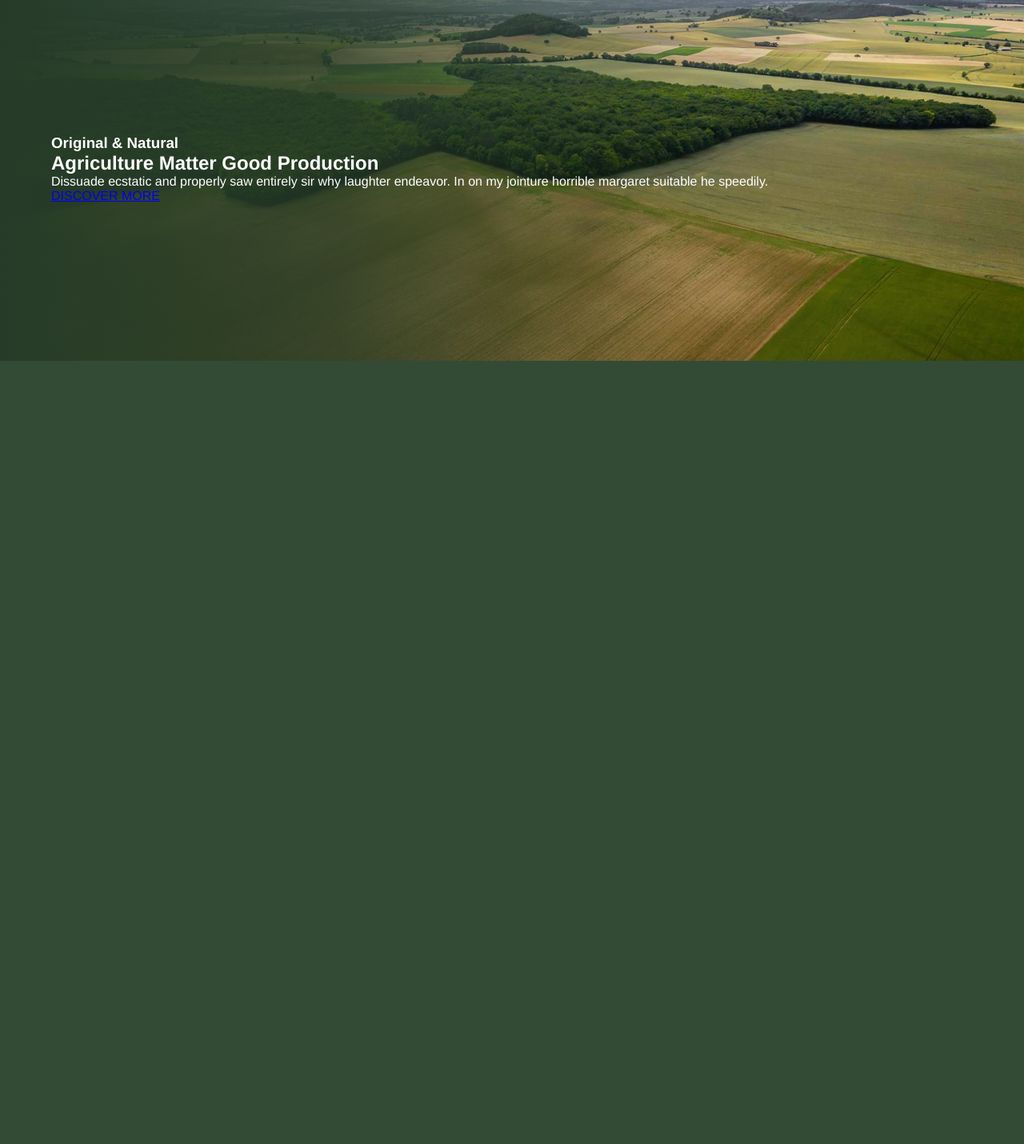
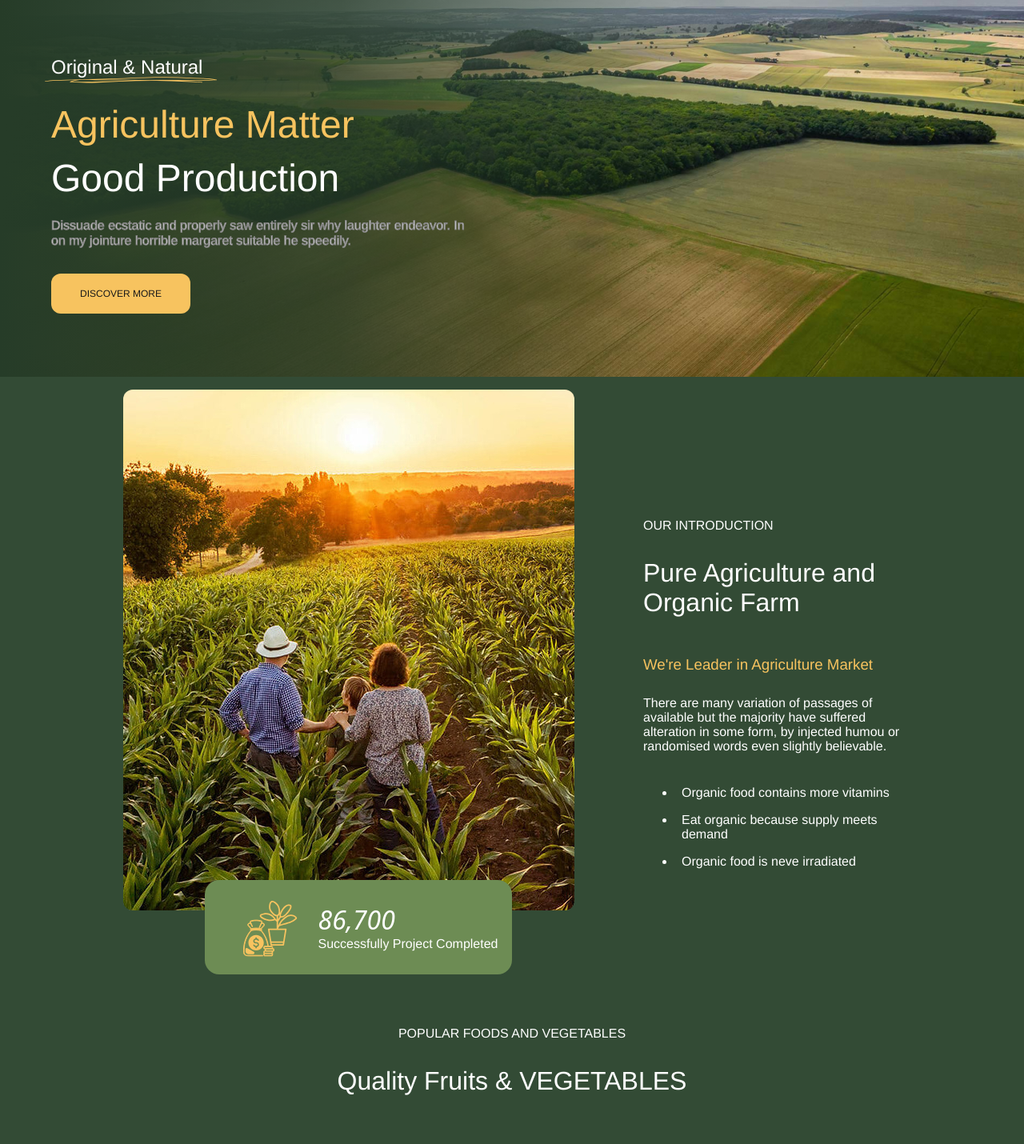
Before and after one commit to KinzaaSheikh/Smart-Agro, a plain HTML site: page index.html in a window 1280 px wide. Shown: the part 85-1515 px from the top of the page at 80% size. Before the commit the page ends 800 px from the top, so only its background shows below. Drawn offline with Linux system fonts and the light colour scheme.

Commit message:
Another section done

```diff
--- a/index.html
+++ b/index.html
@@ -35,5 +35,37 @@
         </div>
        </section>
     </header>
+    <div class="intro">
+        <div class="image">
+            <img src="image 6.jpg" alt="">
+            <div class="details">
+                <img src="icon.svg" alt="">
+                <div class="projects">
+                    <h1>86,700</h1>
+                    <p>Successfully Project Completed</p>
+                </div>
+            </div>
+        </div>
+        <div class="content">
+            <h4>OUR INTRODUCTION</h4>
+            <h2>Pure Agriculture and Organic Farm</h2>
+            <h3>We're Leader in Agriculture Market</h3>
+            <p>There are many variation of passages of available but the majority have suffered alteration in some form, by injected humou or randomised words even slightly believable.</p>
+            <ul>
+                <li>Organic food contains more vitamins</li>
+                <li>Eat organic because supply meets demand</li>
+                <li>Organic food is neve irradiated</li>
+            </ul>
+        </div>
+    </div>
+    <div class="categories">
+        <div class="heading">
+            <h4>POPULAR FOODS AND VEGETABLES</h4>
+            <h2>Quality Fruits & VEGETABLES</h2>
+        </div>
+        <div class="fruits">
+
+        </div>
+    </div>
 </body>
 </html>
--- a/style.css
+++ b/style.css
@@ -3,18 +3,21 @@
     padding: auto;
     margin: 0;
     box-sizing: border-box;
+    font-weight: 200;
 }
 
 body, html {
     height: 100%;
     background-color: #334B35;
+    color: #FFFFFF;
+    text-shadow: #1A1A1A;
 }
 
 .nav {
     display: flex;
     align-items: center;
     justify-content: space-around;
-    padding: 10px;
+    padding: 1.25rem;
 }
 
 .nav-links ul {
@@ -73,10 +76,129 @@ body, html {
     margin: 0 auto;
     display: flex;
     align-items: center;
-
 }
 
 .hero-content {
     position: absolute;
-    color: white;
 }
+
+.hero .hero-content h1 {
+    font-size: 3rem;
+    margin-bottom: 1rem;
+    max-width: 50%;
+    line-height: 140%;
+}
+
+.hero .hero-content h1 span {
+    color: #F7C35F;
+}
+
+.hero .hero-content h3 {
+    font-size: 1.5rem;
+    margin-bottom: 1.5rem;
+    position: relative;
+}
+
+.hero .hero-content h3::after {
+    content: '';
+    position: absolute;
+    bottom: -.25em;
+    right: 0.5rem;
+    height: 1rem;
+    width: 100%;
+    background-image: url('Underline_01.svg');
+    background-repeat: no-repeat;
+
+}
+
+.hero .hero-content p {
+    max-width: 60%;
+    -webkit-text-stroke: 1px gray;
+    line-height: 120%;
+}
+
+.hero .hero-content a {
+    text-decoration: none;
+    display: inline-block;
+    background-color: #F7C35F;
+    color: #1A1A1A;
+    font-size: .75rem;
+    border-radius: 12px;
+    padding: 1.5em 3em;
+    margin-top: 2rem;
+}
+
+.image img {
+    margin: 24px;
+    border-radius: 12px;
+    position: relative;
+    top: 2px;
+    left: 2px;
+    z-index: 1;
+}
+
+.intro {
+    display: grid;
+    grid-template-columns: repeat(2, 1fr);
+    gap: 4rem;
+    color: #FFFFFF;
+    width: 80%;
+    height: 100%;
+    max-width: 1200px;
+    margin: 0 auto;
+    display: flex;
+    align-items: center;
+}
+
+.details {
+    background-color: #6D8C54;
+    display: flex;
+    align-items: center;
+    justify-content: center;
+    width: 24rem;
+    border-radius: 18px;
+    position: relative;
+    top: -4rem;
+    left: 8rem;
+    z-index: 2;
+}
+
+.details h1 {
+    font-family: system-ui, -apple-system, BlinkMacSystemFont, 'Segoe UI', Roboto, Oxygen, Ubuntu, Cantarell, 'Open Sans', 'Helvetica Neue', sans-serif;
+    font-style: italic;
+    font-weight: 500;
+}
+
+
+h2 {
+    font-size: 2rem;
+    margin-bottom: 3rem;
+}
+
+.content h3 {
+    color: #F7C35F;
+    margin-bottom: 1.75rem;
+}
+
+.content h4 {
+    margin-bottom: 2rem;
+}
+
+.content p {
+    margin-bottom: 2rem;
+}
+
+.content ul li {
+    padding: .5rem;
+}
+
+.categories .heading {
+    align-items: center;
+    justify-content: center;
+    padding: 12px;
+    text-align: center;
+}
+
+.categories .heading h4 {
+    margin-bottom: 2rem;
+}
```
Also changed, not shown: Underline_01.svg (added), icon.svg (added), image 6.jpg (added), 1 other file.
